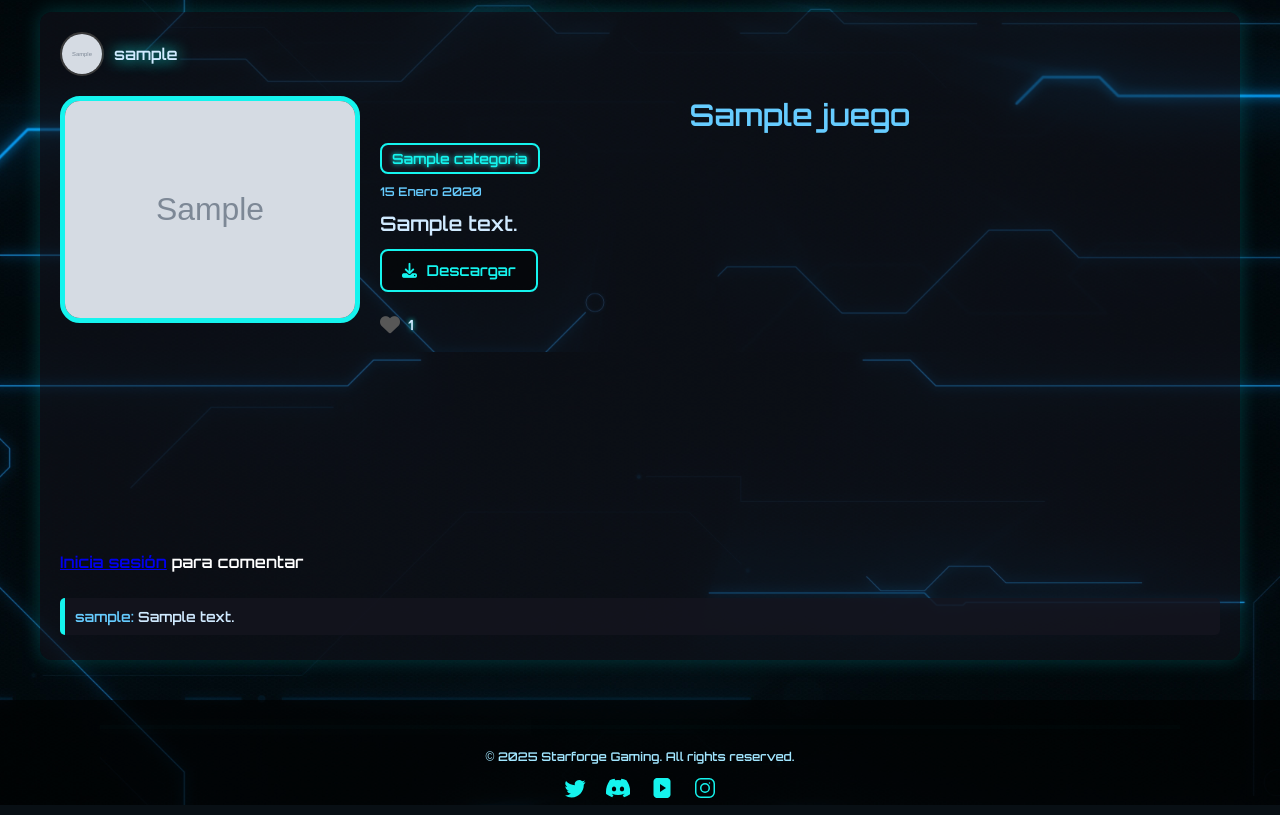
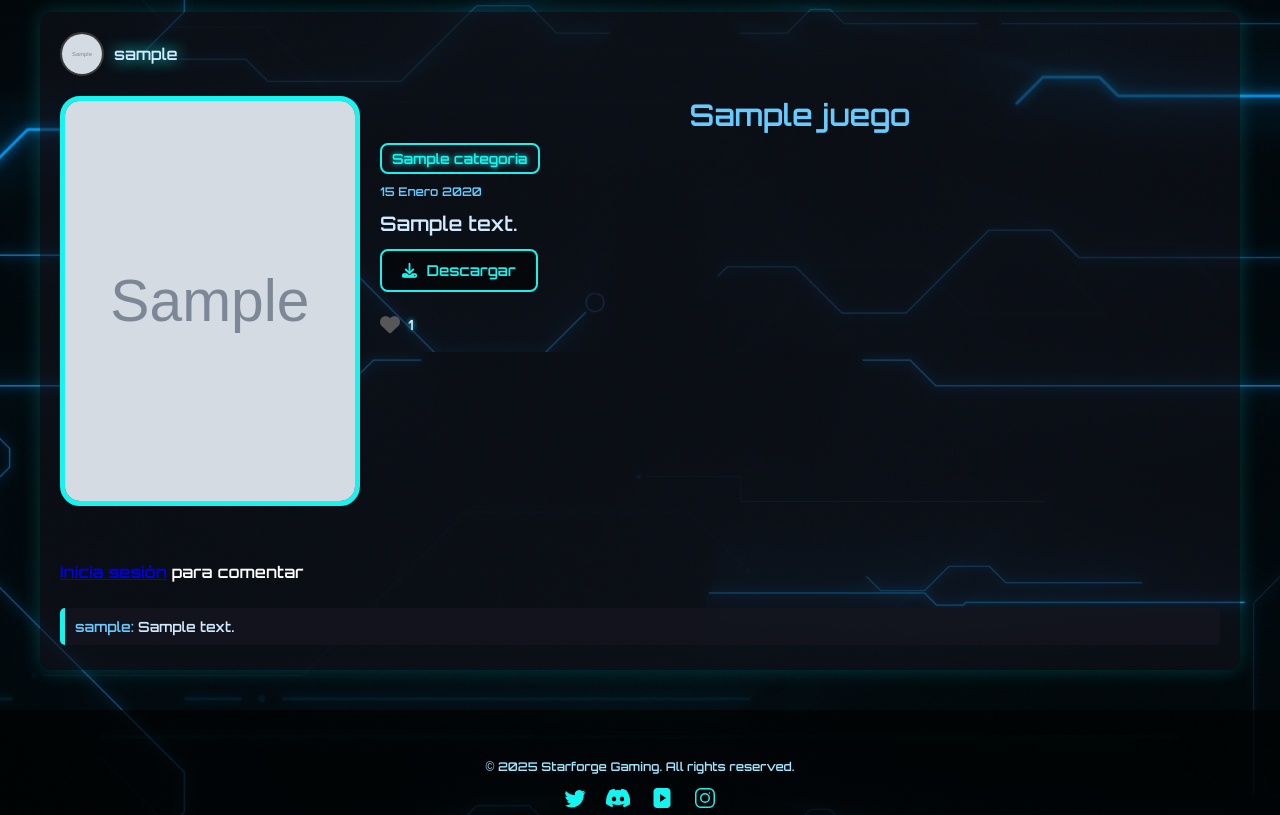
Before and after one commit to PedroEliasj/Trabajo_final_crear_rese-a_juegos, a Django app: page /blog/ in a window 1280 px wide. Shown: the part 448-1263 px from the top of the page. Run offline with Django 4.2, Linux system fonts and the light colour scheme; tables that the repository leaves empty hold one stand-in row (values such as "Sample post"); grey boxes marked "Sample" are stand-in pictures; some libraries are stand-ins or nearby versions.

Commit message:
ajuste imagenes de blog, el carrusel aun sigue sin funcionar por incompatibilidad de formato de fecha

```diff
--- a/static/css/blog.css
+++ b/static/css/blog.css
@@ -665,11 +665,12 @@
 }
 
 .main-img {
-    max-height: 400px;
+    min-height: 400px;
     width: 25%;
     background-color: #333;
     border-radius: 20px;
     border: 5px solid #15f4ee;
+    object-fit: cover;
 }
 
 .main-img:hover {
```
